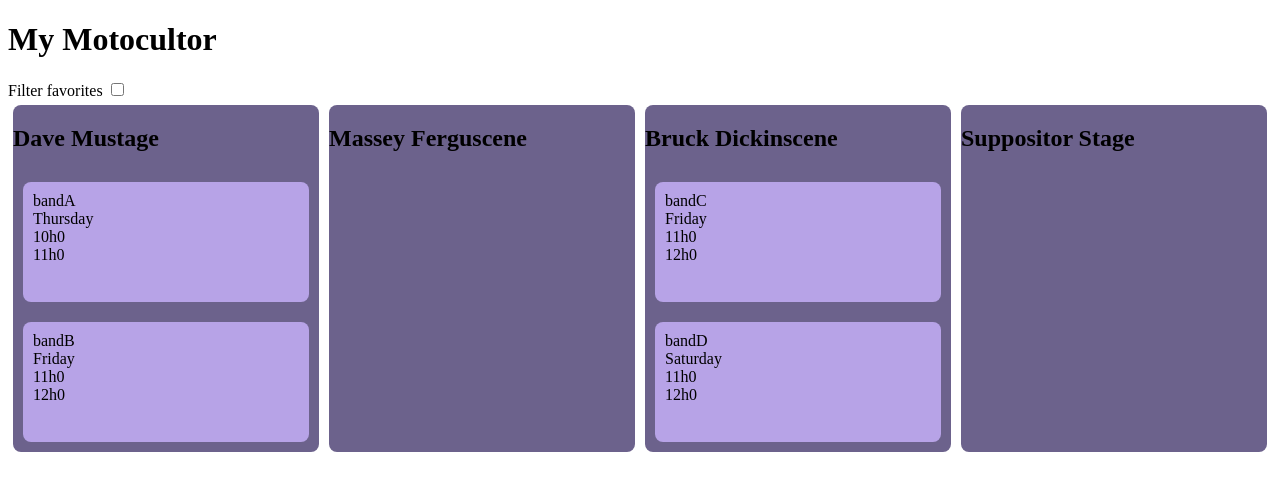
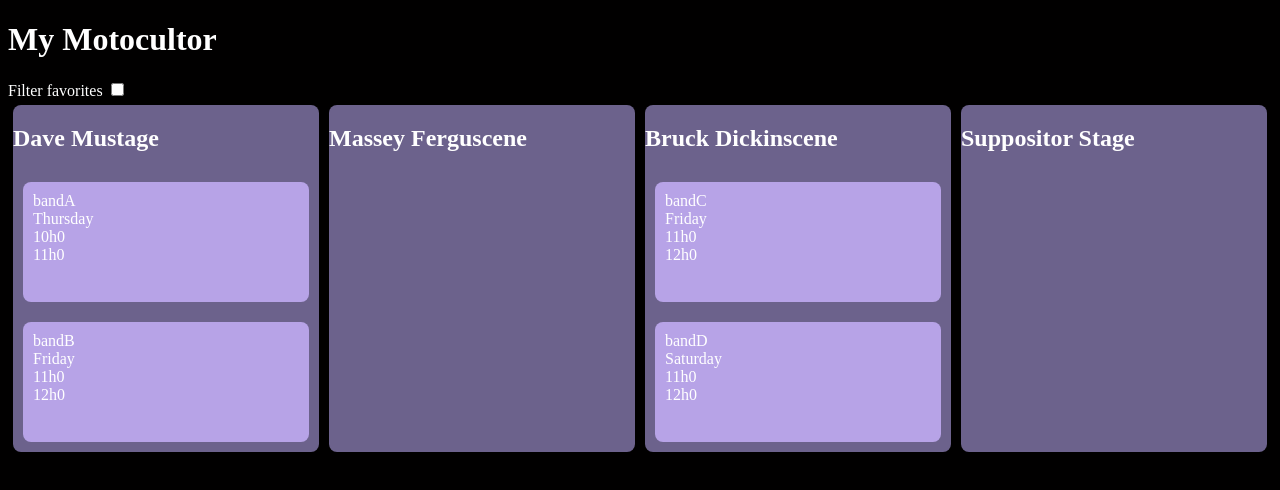
Before and after one commit to Kumquattt/my-motocultor, an Angular app: page / in a window 1280 px wide. Shown: the top 490 px of the page. Built offline with nearby package versions, Linux system fonts and the light colour scheme.

Commit message:
Local storage: save only ids

```diff
--- a/src/app/my-running-order/my-running-order.ts
+++ b/src/app/my-running-order/my-running-order.ts
@@ -27,10 +27,16 @@ export class MyRunningOrder {
   shownSlotsByScene = computed(() => this.#groupByScene(this.shownSlots()));
 
   constructor() {
-    const savedSlots = localStorage.getItem(this.localStorageFavoritesKey);
-    if (savedSlots) {
+    const savedSlotsJSON = localStorage.getItem(this.localStorageFavoritesKey);
+    if (savedSlotsJSON) {
       try {
-        this.slots.set(this.#slotsFromJSONString(savedSlots));
+        const favoritesSlotsIds = JSON.parse(savedSlotsJSON) as string[];
+        const savedSlots: Slot[] = this.slots().map((slot) =>
+          favoritesSlotsIds.includes(slot.id)
+            ? { ...slot, isFavorite: true }
+            : slot
+        );
+        this.slots.set(savedSlots);
       } catch (error) {
         console.log('Issue when fetching slots from local storage: ' + error);
       }
@@ -63,12 +69,12 @@ export class MyRunningOrder {
     return myMap;
   }
 
-  // TODO Only save ids
   #saveSlots() {
     console.log('Saving slots');
+    const favorites = this.favoritedSlots();
     localStorage.setItem(
       this.localStorageFavoritesKey,
-      JSON.stringify(this.slots())
+      JSON.stringify(favorites.map((slot) => slot.id))
     );
   }
 
--- a/src/styles.css
+++ b/src/styles.css
@@ -8,11 +8,13 @@
   --african-violet: #a291c8ff;
   --eggplant: #764665ff;
 
-  --slotA: #4F8883;
-  --slotB: #C0A5FF;
-  --motoc-dark-red: #AA3B5B;
-  --motoc-purple: #C0A5FF;
+  --slotA: #4f8883;
+  --slotB: #c0a5ff;
+  --motoc-dark-red: #aa3b5b;
+  --motoc-purple: #c0a5ff;
 
+  background-color: var(--black);
+  color: white;
 }
 
 /* TODO starry night background ? */
```
